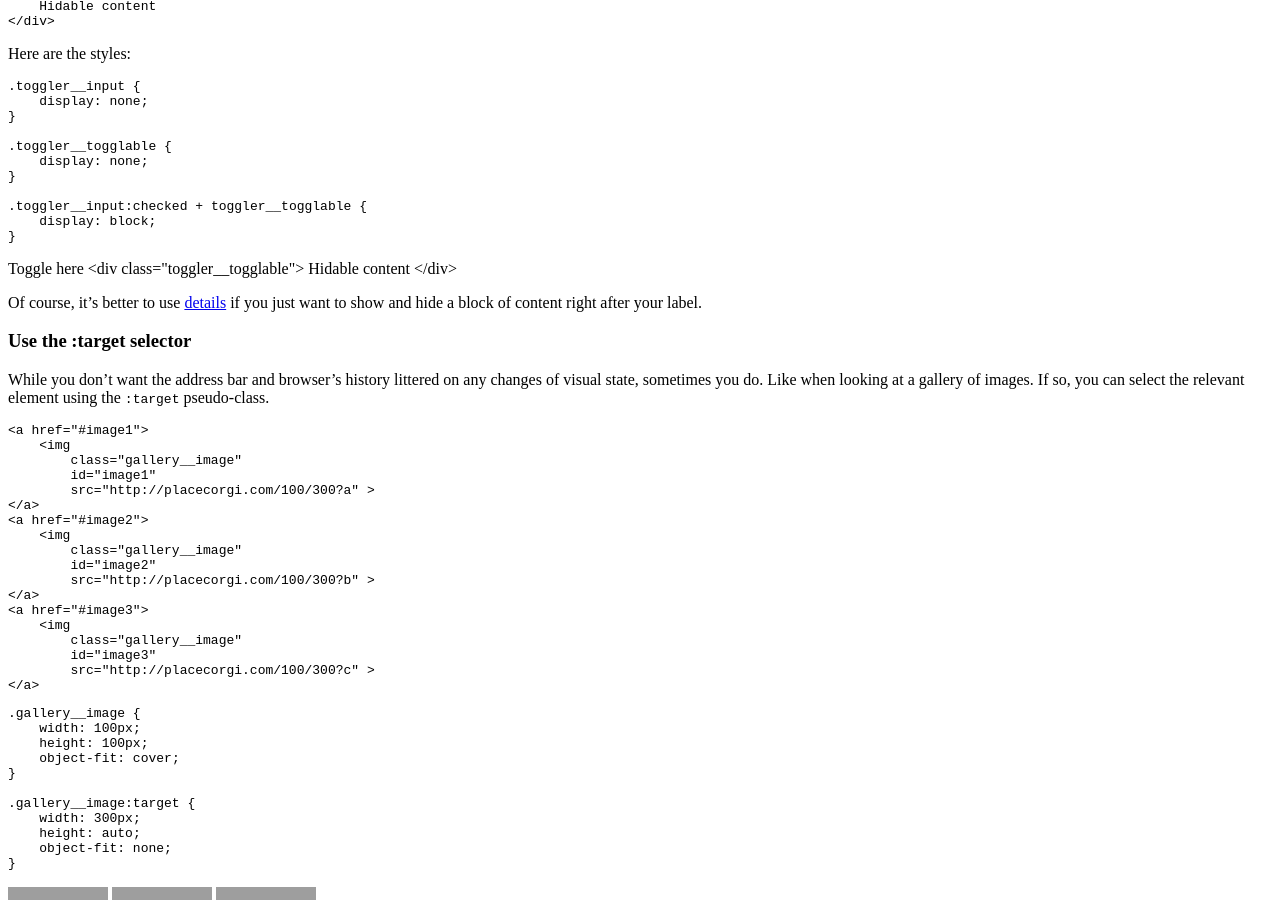
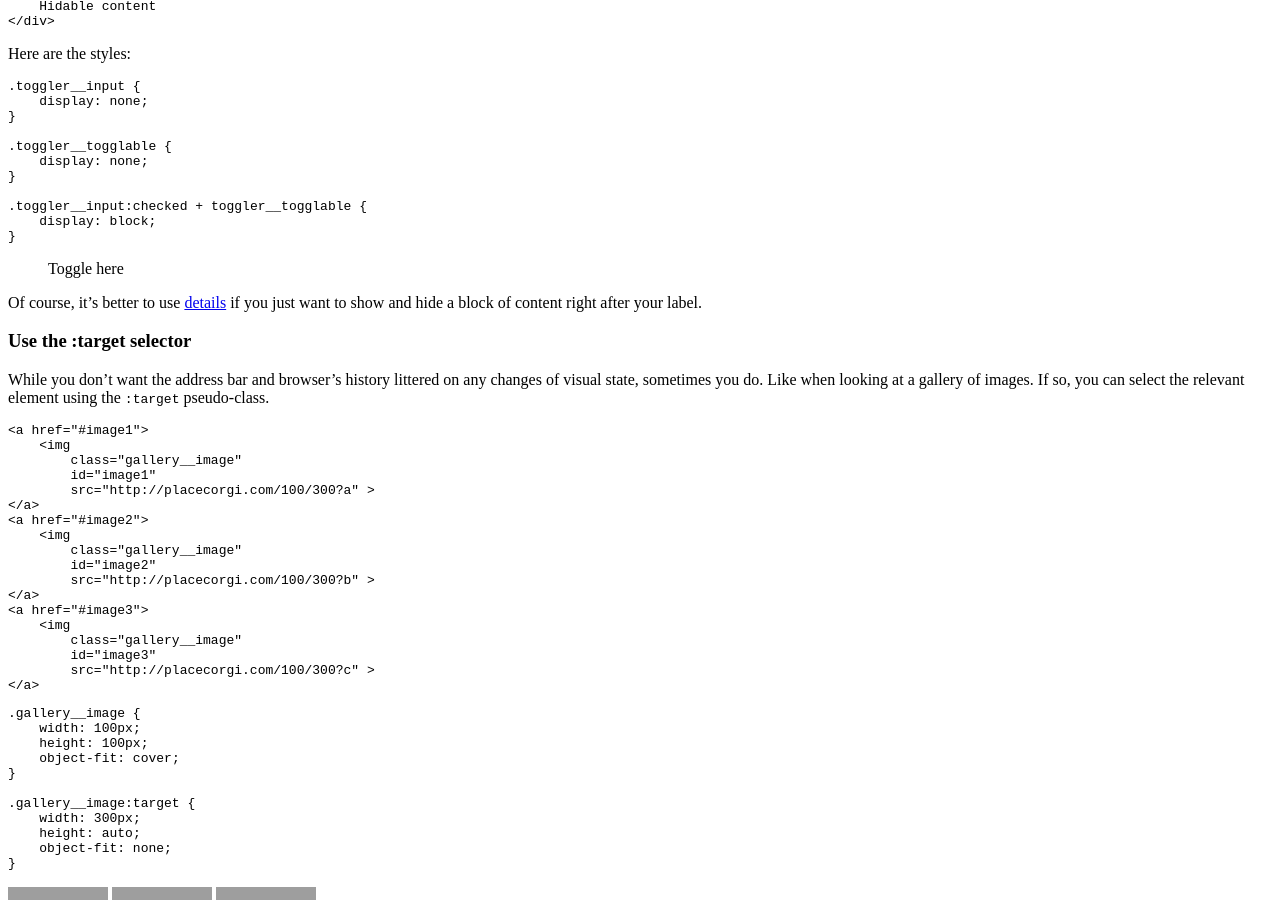
Before and after one commit to GlaivePro/ymnnl, a Jekyll site: the page built from index.md, in a window 1280 px wide and 900 px high, scrolled down 2453 px. Built offline with Jekyll 4.4.1, drawn with Linux system fonts in a browser that asks for light colours; our own code applies the rules of GitHub Pages for plain Markdown files; comment, search, counter and statistics services are not loaded; grey boxes are pictures that could not be loaded.

Commit message:
Update css.md

```diff
--- a/_includes/css.md
+++ b/_includes/css.md
@@ -39,10 +39,13 @@ Here are the styles:
 	}
 </style>
 
+<blockquote markdown="0">
 <label for="toggler1" class="toggler__label">Toggle here</label>
-<input type="checkbox" class="toggler__input" id="toggler1" checked><div class="toggler__togglable">
+<input type="checkbox" class="toggler__input" id="toggler1" checked>
+<div class="toggler__togglable">
 	Hidable content
 </div>
+</blockquote>
 
 Of course, it's better to use [details](#details-is-the-spoiler-thing) if you just want to show and hide a block of content right after your label.
 
```
